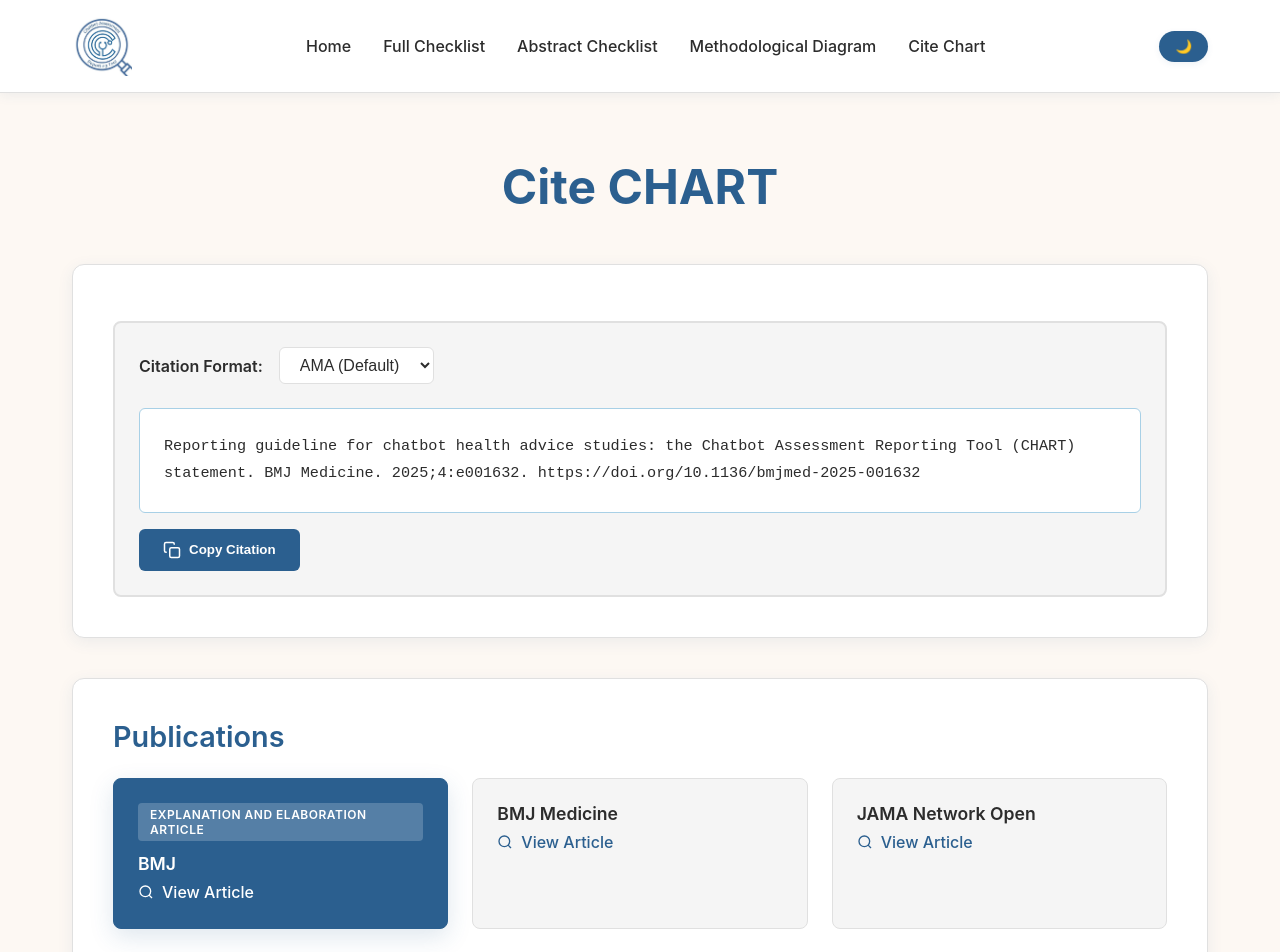
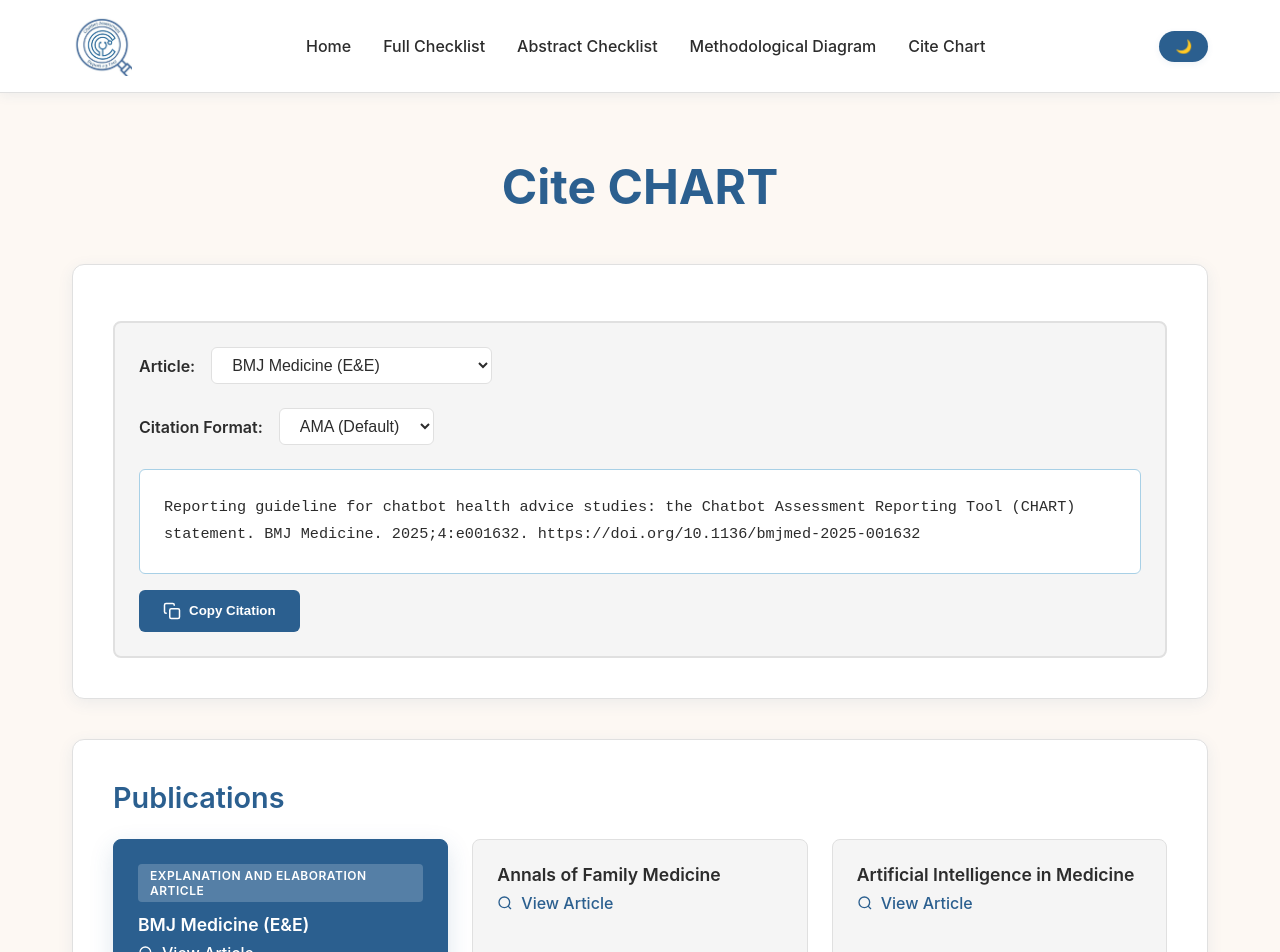
Before and after one commit to CHARTGuideline/CHARTGuideline.github.io, a React (Vite) app: page /citation in a window 1280 px wide. Shown: the top 952 px of the page. Built offline with nearby package versions, Linux system fonts and the light colour scheme.

Commit message:
Add article selection for citation formats and update citation data structure

```diff
--- a/src/pages/Citation.tsx
+++ b/src/pages/Citation.tsx
@@ -189,28 +189,79 @@
 const Citation = () => {
   const { theme } = useTheme();
   const [citationFormat, setCitationFormat] = useState('ama');
+  const [selectedArticle, setSelectedArticle] = useState('bmj-medicine-ee');
   const [copySuccess, setCopySuccess] = useState(false);
 
-  const citations = {
-    ama: 'Reporting guideline for chatbot health advice studies: the Chatbot Assessment Reporting Tool (CHART) statement. BMJ Medicine. 2025;4:e001632. https://doi.org/10.1136/bmjmed-2025-001632',
-    vancouver: 'Reporting guideline for chatbot health advice studies: the Chatbot Assessment Reporting Tool (CHART) statement. BMJ Medicine. 2025;4:e001632. https://doi.org/10.1136/bmjmed-2025-001632',
-    apa: 'CHART Collaborative. (2025). Reporting guideline for chatbot health advice studies: The Chatbot Assessment Reporting Tool (CHART) statement. BMJ Medicine, 4, e001632. https://doi.org/10.1136/bmjmed-2025-001632',
-    mla: 'CHART Collaborative. "Reporting Guideline for Chatbot Health Advice Studies: The Chatbot Assessment Reporting Tool (CHART) Statement." BMJ Medicine, vol. 4, 2025, e001632. doi:10.1136/bmjmed-2025-001632.'
+  const articleCitations = {
+    'bmj-medicine-ee': {
+      ama: 'Reporting guideline for chatbot health advice studies: the Chatbot Assessment Reporting Tool (CHART) statement. BMJ Medicine. 2025;4:e001632. https://doi.org/10.1136/bmjmed-2025-001632',
+      vancouver: 'Reporting guideline for chatbot health advice studies: the Chatbot Assessment Reporting Tool (CHART) statement. BMJ Medicine. 2025;4:e001632. https://doi.org/10.1136/bmjmed-2025-001632',
+      apa: 'CHART Collaborative. (2025). Reporting guideline for chatbot health advice studies: The Chatbot Assessment Reporting Tool (CHART) statement. BMJ Medicine, 4, e001632. https://doi.org/10.1136/bmjmed-2025-001632',
+      mla: 'CHART Collaborative. "Reporting Guideline for Chatbot Health Advice Studies: The Chatbot Assessment Reporting Tool (CHART) Statement." BMJ Medicine, vol. 4, 2025, e001632. doi:10.1136/bmjmed-2025-001632.'
+    },
+    'annals-family-medicine': {
+      ama: 'Reporting Guideline for Chatbot Health Advice Studies: Chatbot Assessment Reporting Tool (CHART) Statement. The Annals of Family Medicine. 2025;23(5):389-398. doi:https://doi.org/10.1370/afm.250386',
+      vancouver: 'Reporting Guideline for Chatbot Health Advice Studies: Chatbot Assessment Reporting Tool (CHART) Statement. The Annals of Family Medicine. 2025;23(5):389-398. doi:https://doi.org/10.1370/afm.250386',
+      apa: 'CHART Collaborative. (2025). Reporting Guideline for Chatbot Health Advice Studies: Chatbot Assessment Reporting Tool (CHART) Statement. The Annals of Family Medicine, 23(5), 389-398. https://doi.org/10.1370/afm.250386',
+      mla: 'CHART Collaborative. "Reporting Guideline for Chatbot Health Advice Studies: Chatbot Assessment Reporting Tool (CHART) Statement." The Annals of Family Medicine, vol. 23, no. 5, 2025, pp. 389-398. doi:10.1370/afm.250386.'
+    },
+    'artificial-intelligence-medicine': {
+      ama: 'Huo B, Collins G, Chartash D, et al. Reporting guideline for chatbot health advice studies: The CHART statement. Artificial Intelligence in Medicine. 2025;168:103222. doi:https://doi.org/10.1016/j.artmed.2025.103222',
+      vancouver: 'Huo B, Collins G, Chartash D, et al. Reporting guideline for chatbot health advice studies: The CHART statement. Artificial Intelligence in Medicine. 2025;168:103222. doi:https://doi.org/10.1016/j.artmed.2025.103222',
+      apa: 'Huo, B., Collins, G., Chartash, D., et al. (2025). Reporting guideline for chatbot health advice studies: The CHART statement. Artificial Intelligence in Medicine, 168, 103222. https://doi.org/10.1016/j.artmed.2025.103222',
+      mla: 'Huo, B., et al. "Reporting Guideline for Chatbot Health Advice Studies: The CHART Statement." Artificial Intelligence in Medicine, vol. 168, 2025, 103222. doi:10.1016/j.artmed.2025.103222.'
+    },
+    'bjs': {
+      ama: 'The CHART Collaborative, Reporting guideline for chatbot health advice studies: the Chatbot Assessment Reporting Tool (CHART) statement, BJS, Volume 112, Issue 8, August 2025, znaf142, https://doi.org/10.1093/bjs/znaf142',
+      vancouver: 'The CHART Collaborative. Reporting guideline for chatbot health advice studies: the Chatbot Assessment Reporting Tool (CHART) statement. BJS. 2025;112(8):znaf142. https://doi.org/10.1093/bjs/znaf142',
+      apa: 'The CHART Collaborative. (2025). Reporting guideline for chatbot health advice studies: the Chatbot Assessment Reporting Tool (CHART) statement. BJS, 112(8), znaf142. https://doi.org/10.1093/bjs/znaf142',
+      mla: 'The CHART Collaborative. "Reporting Guideline for Chatbot Health Advice Studies: The Chatbot Assessment Reporting Tool (CHART) Statement." BJS, vol. 112, no. 8, Aug. 2025, znaf142. doi:10.1093/bjs/znaf142.'
+    },
+    'bmj': {
+      ama: 'Reporting guideline for chatbot health advice studies: the Chatbot Assessment Reporting Tool (CHART) statement. BMJ Medicine. 2025;4:e001632. https://doi.org/10.1136/bmjmed-2025-001632',
+      vancouver: 'Reporting guideline for chatbot health advice studies: the Chatbot Assessment Reporting Tool (CHART) statement. BMJ Medicine. 2025;4:e001632. https://doi.org/10.1136/bmjmed-2025-001632',
+      apa: 'CHART Collaborative. (2025). Reporting guideline for chatbot health advice studies: The Chatbot Assessment Reporting Tool (CHART) statement. BMJ Medicine, 4, e001632. https://doi.org/10.1136/bmjmed-2025-001632',
+      mla: 'CHART Collaborative. "Reporting Guideline for Chatbot Health Advice Studies: The Chatbot Assessment Reporting Tool (CHART) Statement." BMJ Medicine, vol. 4, 2025, e001632. doi:10.1136/bmjmed-2025-001632.'
+    },
+    'bmc-medicine': {
+      ama: 'Huo, B., Collins, G., Chartash, D. et al. Reporting guideline for Chatbot Health Advice studies: the CHART statement. BMC Med 23, 447 (2025). https://doi.org/10.1186/s12916-025-04274-w',
+      vancouver: 'Huo B, Collins G, Chartash D, et al. Reporting guideline for Chatbot Health Advice studies: the CHART statement. BMC Med. 2025;23:447. https://doi.org/10.1186/s12916-025-04274-w',
+      apa: 'Huo, B., Collins, G., Chartash, D., et al. (2025). Reporting guideline for Chatbot Health Advice studies: the CHART statement. BMC Medicine, 23, 447. https://doi.org/10.1186/s12916-025-04274-w',
+      mla: 'Huo, B., et al. "Reporting Guideline for Chatbot Health Advice Studies: The CHART Statement." BMC Medicine, vol. 23, 2025, 447. doi:10.1186/s12916-025-04274-w.'
+    },
+    'jama-network-open': {
+      ama: 'The CHART Collaborative. Reporting Guideline for Chatbot Health Advice Studies: The CHART Statement. JAMA Netw Open. 2025;8(8):e2530220. doi:10.1001/jamanetworkopen.2025.30220',
+      vancouver: 'The CHART Collaborative. Reporting Guideline for Chatbot Health Advice Studies: The CHART Statement. JAMA Netw Open. 2025;8(8):e2530220. doi:10.1001/jamanetworkopen.2025.30220',
+      apa: 'The CHART Collaborative. (2025). Reporting Guideline for Chatbot Health Advice Studies: The CHART Statement. JAMA Network Open, 8(8), e2530220. https://doi.org/10.1001/jamanetworkopen.2025.30220',
+      mla: 'The CHART Collaborative. "Reporting Guideline for Chatbot Health Advice Studies: The CHART Statement." JAMA Network Open, vol. 8, no. 8, 2025, e2530220. doi:10.1001/jamanetworkopen.2025.30220.'
+    }
   };
 
+  const articleOptions = [
+    { value: 'bmj-medicine-ee', label: 'BMJ Medicine (E&E)' },
+    { value: 'annals-family-medicine', label: 'Annals of Family Medicine' },
+    { value: 'artificial-intelligence-medicine', label: 'Artificial Intelligence in Medicine' },
+    { value: 'bjs', label: 'BJS' },
+    { value: 'bmj', label: 'BMJ' },
+    { value: 'bmc-medicine', label: 'BMC Medicine' },
+    { value: 'jama-network-open', label: 'JAMA Network Open' }
+  ];
+
+  const citations = articleCitations[selectedArticle as keyof typeof articleCitations];
+
   const mainArticle = {
-    name: 'BMJ',
-    url: 'https://www.bmj.com/content/390/bmj-2024-083305',
+    name: 'BMJ Medicine (E&E)',
+    url: 'https://bmjmedicine.bmj.com/content/4/1/e001632',
     featured: true
   };
 
   const disseminationJournals = [
-    { name: 'BMJ Medicine', url: 'https://bmjmedicine.bmj.com/content/4/1/e001632' },
-    { name: 'JAMA Network Open', url: 'https://jamanetwork.com/journals/jamanetworkopen/fullarticle/2837224' },
     { name: 'Annals of Family Medicine', url: 'https://www.annfammed.org/content/early/2025/07/29/afm.250386' },
     { name: 'Artificial Intelligence in Medicine', url: 'https://www.sciencedirect.com/science/article/pii/S0933365725001575?via%3Dihub' },
+    { name: 'BJS', url: 'https://academic.oup.com/bjs/article/112/8/znaf142/8220472?login=true' },
     { name: 'BMC Medicine', url: 'https://bmcmedicine.biomedcentral.com/articles/10.1186/s12916-025-04274-w' },
-    { name: 'BJS', url: 'https://academic.oup.com/bjs/article/112/8/znaf142/8220472?login=true' }
+    { name: 'BMJ', url: 'https://www.bmj.com/content/390/bmj-2024-083305' },
+    { name: 'JAMA Network Open', url: 'https://jamanetwork.com/journals/jamanetworkopen/fullarticle/2837224' }
   ];
 
   const copyCitation = () => {
@@ -232,6 +283,20 @@
         transition={{ duration: 0.5 }}
       >
         <CitationBox theme={theme}>
+          <CitationControls theme={theme}>
+            <label htmlFor="articleSelect">Article:</label>
+            <select
+              id="articleSelect"
+              value={selectedArticle}
+              onChange={(e) => setSelectedArticle(e.target.value)}
+            >
+              {articleOptions.map(option => (
+                <option key={option.value} value={option.value}>
+                  {option.label}
+                </option>
+              ))}
+            </select>
+          </CitationControls>
           <CitationControls theme={theme}>
             <label htmlFor="citationFormat">Citation Format:</label>
             <select
```
